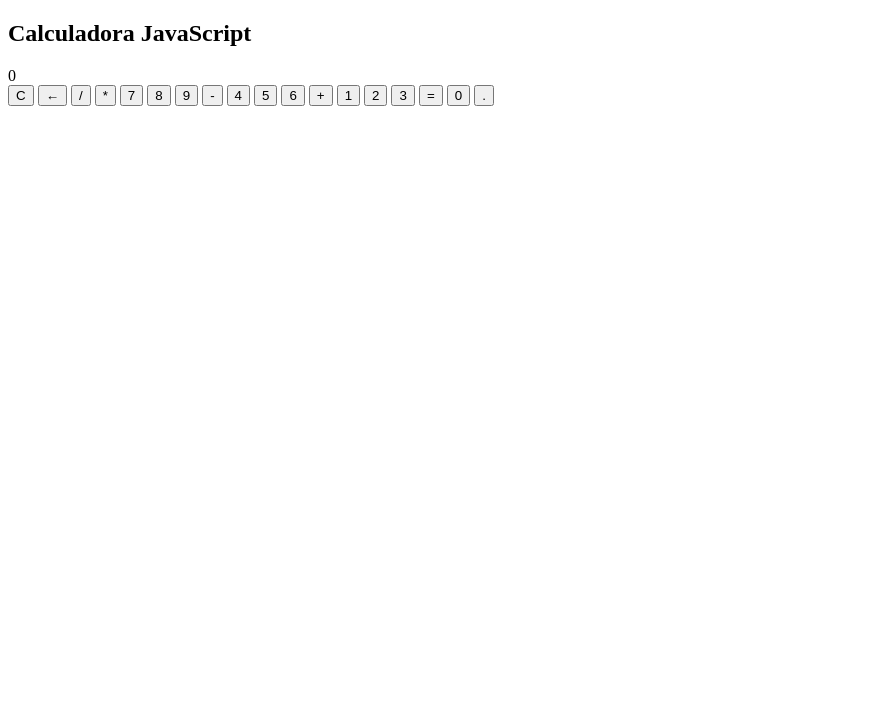
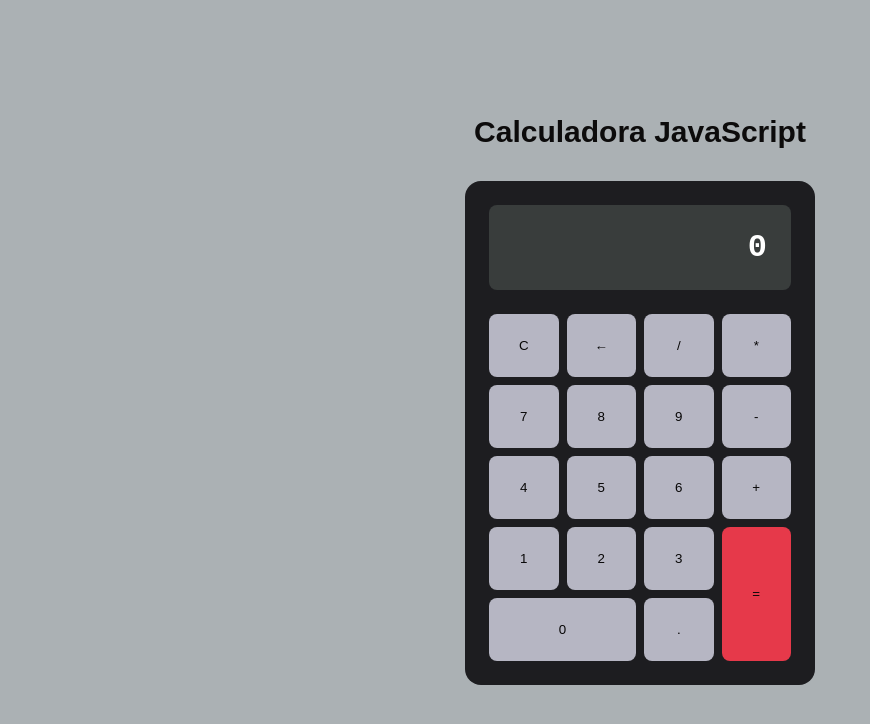
Before and after one commit to Joacomartinezarce/-JS-coder, a plain HTML site: page index.html in a window 1280 px wide. Shown: the whole page, without its empty margins (0-870 px from the left). Drawn offline with Linux system fonts and the light colour scheme.

Commit message:
css listo

```diff
--- a/index.html
+++ b/index.html
@@ -3,7 +3,7 @@
 <head>
     <meta charset="UTF-8">
     <meta name="viewport" content="width=device-width, initial-scale=1.0">
-    <title>Document</title>
+    <title>Calculadora JS</title>
     <link rel="stylesheet" href="./styles/styles.css">
 
 </head>
@@ -16,10 +16,11 @@
 
 
  <main>
-    <div>
 
+    <div class="tituloCalculadora">
         <h2>Calculadora JavaScript</h2>
     </div>
+
     <div class="calculadora">
 
         <div class="pantalla">0</div>
--- a/styles/styles.css
+++ b/styles/styles.css
@@ -0,0 +1,78 @@
+* {
+    margin: 0;
+    padding: 0;
+    box-sizing: border-box;
+    font-family: sans-serif;
+}
+
+.tituloCalculadora{
+    color: rgb(12, 11, 11);
+    text-align: center;
+    margin-bottom: 2rem;
+}
+.tituloCalculadora h2{
+    font-family: sans-serif;
+    font-size: 30px;
+}
+
+
+body {
+    min-height: 100vh;
+    background-color: #abb1b4;
+    display: grid;
+    place-items: center;
+}
+
+
+.calculadora {
+    background-color: #1d1d20;
+    color: white;
+    width: 350px;
+    max-width: 100%;
+    padding: 1.5rem;
+    border-radius: 1rem;
+    display: grid;
+    grid-template-columns: repeat(4, 1fr);
+    gap: .5rem;
+}
+
+.pantalla {
+    grid-column: 1 / -1;
+    background-color: #393d3c;
+    padding: 1.5rem;
+    font-size: 2rem;
+    text-align: right;
+    border-radius: .5rem;
+    margin-bottom: 1rem;
+    font-family: monospace;
+    font-weight: 600;
+}
+
+.btn {
+    background-color: #b6b6c3;;
+    color: rgb(8, 7, 7);
+    border: 0;
+    padding: 1.5rem .5rem;
+    display: flex;
+    justify-content: center;
+    align-items: center;
+    border-radius: .5rem;
+    cursor: pointer;
+}
+
+.btn:hover {
+    background-color: #bfc288;
+}
+
+#cero {
+    grid-column: span 2;
+}
+
+#igual {
+    grid-row: span 2;
+    background-color: #e6394a;
+}
+
+#igual:hover {
+    background-color: #e65766;
+}
```
